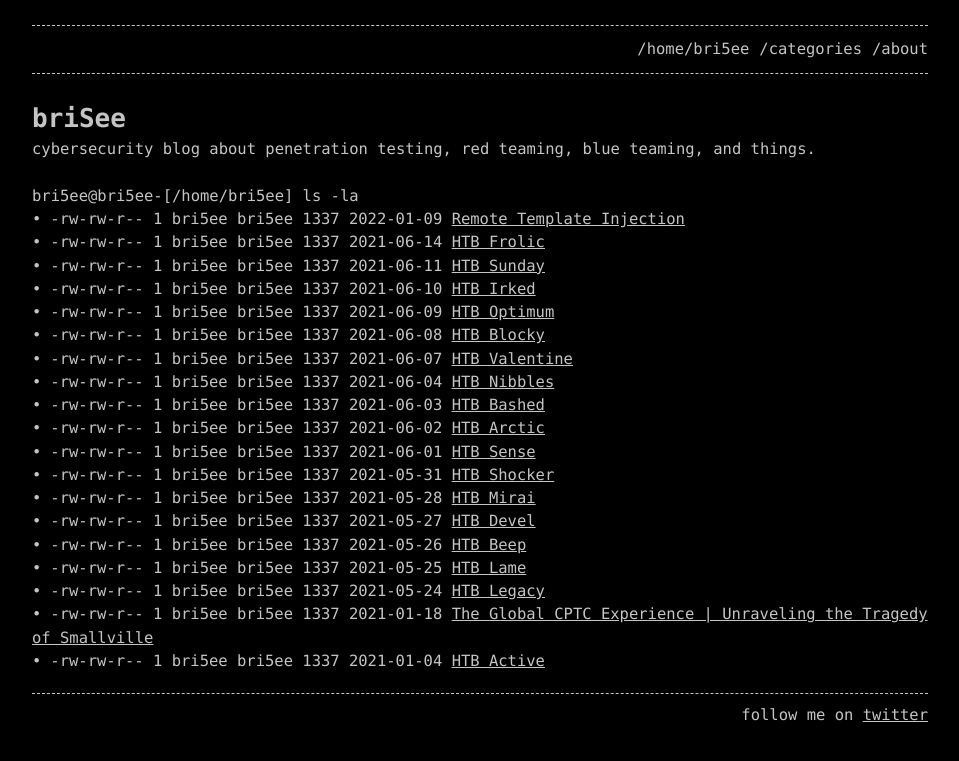
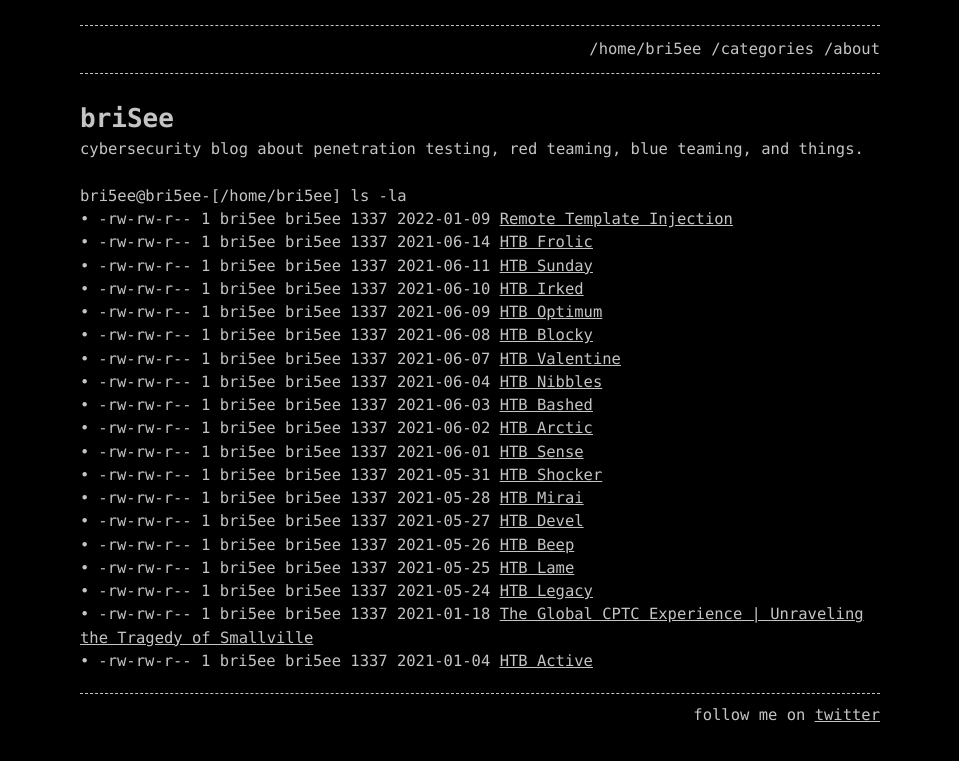
Before and after one commit to notbricey/brisee.github.io, a Jekyll site: the page built from index.md, in a window 1280 px wide. Shown: the top 761 px of the page, without its empty margins (160-1119 px from the left). Built offline with Jekyll 4.4.1, drawn with Linux system fonts in a browser that asks for light colours.

Commit message:
Update base.scss

```diff
--- a/_sass/base.scss
+++ b/_sass/base.scss
@@ -8,7 +8,7 @@ $base-font-size:       15.5px !default;
 $mobile-font-size:     13.5px !default;
 $base-line-height:     1.5 !default;
 $container-width:      70% !default;
-$container-max-width:  1000px !default;
+$container-max-width:  800px !default;
 
 /**
  * Global
```
